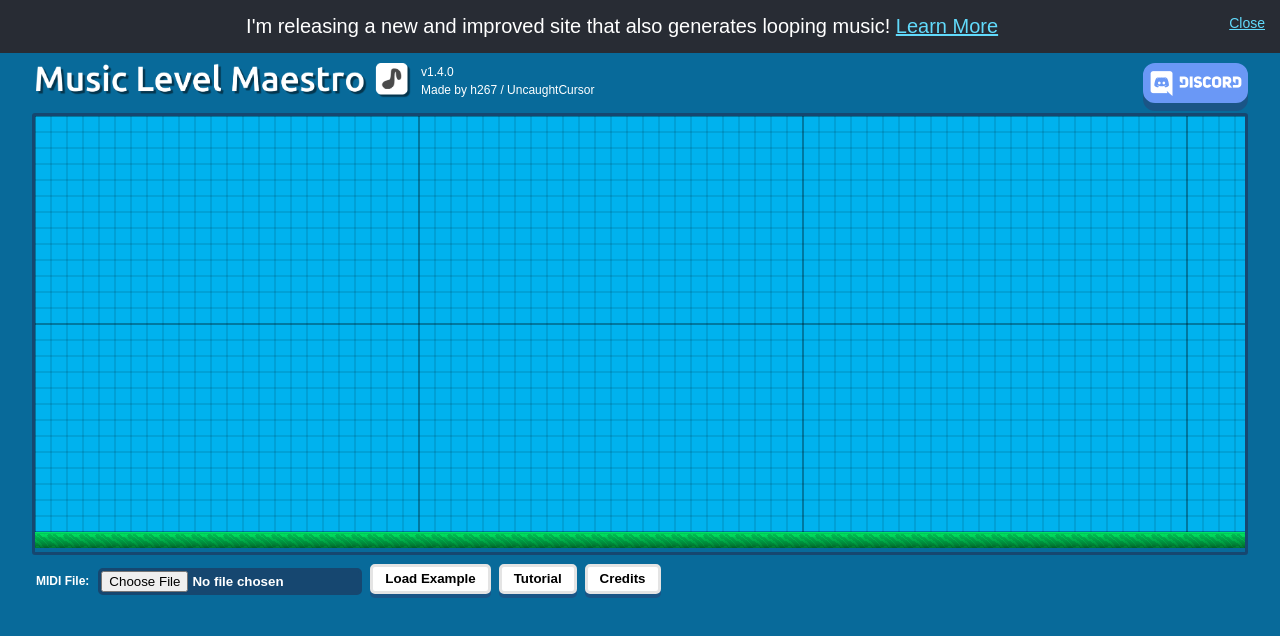
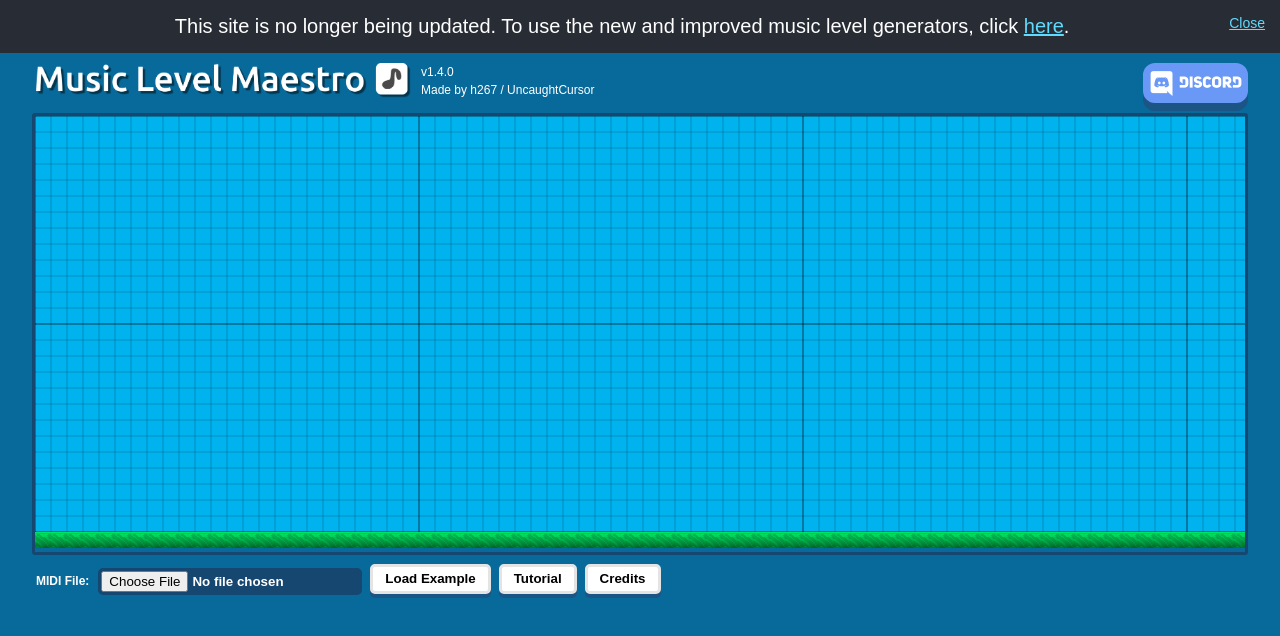
Before and after one commit to h267/h267.github.io, a plain HTML site: page index.html in a window 1280 px wide. Drawn offline with Linux system fonts and the light colour scheme; no server answers.

Commit message:
Update new site release text

```diff
--- a/index.html
+++ b/index.html
@@ -21,7 +21,7 @@
 </head>
 <body>
     <div id="studio-banner" class="studio-banner">
-        <p>I&apos;m releasing a new and improved site that also generates looping music! <a href="https://musiclevelstudio.com" target="_blank">Learn More</a></p>
+        <p>This site is no longer being updated. To use the new and improved music level generators, click <a href="https://musiclevelstudio.com" target="_blank">here</a>.</p>
         <a style="cursor: pointer; text-decoration: underline; font-size: 14px; text-align: right;" onclick="document.getElementById('studio-banner').remove();">Close</a>
     </div>
 <div id="topContainer">
```
